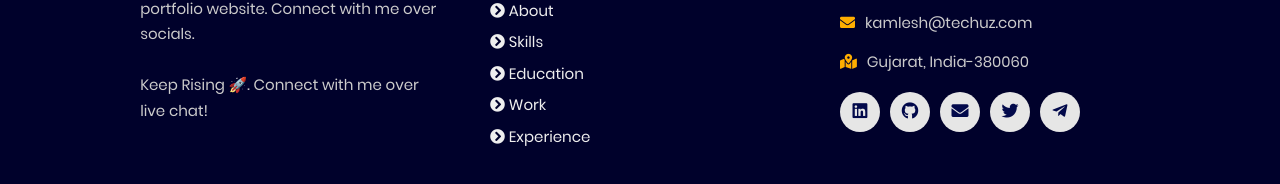
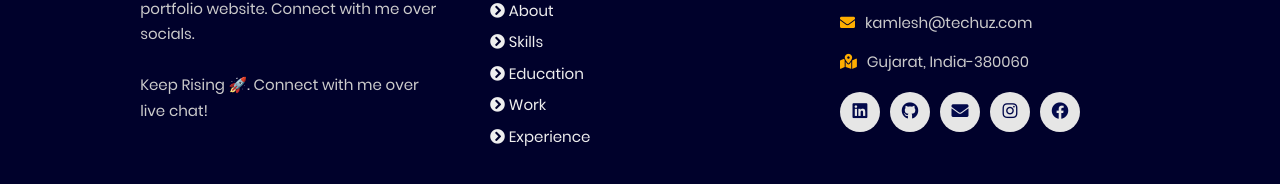
Before and after one commit to KamleshTechuz/zacrabo, a React (Create React App) app: page /contact in a window 1280 px wide. Shown: the part 718-902 px from the top of the page. Built offline with nearby package versions, Linux system fonts and the light colour scheme.

Commit message:
email added

```diff
--- a/src/pages/Home.js
+++ b/src/pages/Home.js
@@ -7,6 +7,7 @@ export const Home = () => {
   const socialData = [
     { icon: "fab fa-linkedin", class: "linkedin", label: "LinkedIn", url: `${PERSON.social_url.linkedIn}` },
     { icon: "fab fa-github", class: "github", label: "GitHub", url: `${PERSON.social_url.gitHub}` },
+    { icon: "fas fa-envelope", class: "", label: "", url: `mailto:${PERSON.email}` },
     // { icon: "fab fa-twitter", class: "twitter", label: "Twitter", url: "" },
     // { icon: "fab fa-telegram-plane", class: "telegram", label: "Telegram", url: ""},
     { icon: "fab fa-instagram", class: "instagram", label: "Instagram", url: `${PERSON.social_url.insta}` },
--- a/src/shared/components/Footer.js
+++ b/src/shared/components/Footer.js
@@ -1,8 +1,19 @@
 import React from "react";
 import { Link } from "react-router-dom";
+import { PERSON } from "../../profile.data";
 import { CONSTAINT } from "../services/CONSTAINT.service";
 
 export const Footer = () => {
+
+    const socialData = [
+        { icon: "fab fa-linkedin", url: `${PERSON.social_url.linkedIn}` },
+        { icon: "fab fa-github", url: `${PERSON.social_url.gitHub}` },
+        { icon: "fas fa-envelope", url: `mailto:${PERSON.email}` },
+        // { icon: "fab fa-twitter", class: "twitter", label: "Twitter", url: "" },
+        // { icon: "fab fa-telegram-plane", class: "telegram", label: "Telegram", url: ""},
+        { icon: "fab fa-instagram", url: `${PERSON.social_url.insta}` },
+        { icon: "fab fa-facebook", url: `${PERSON.social_url.facebook}` },
+      ];
     return (
         <section className="footer">
 
@@ -30,11 +41,12 @@ export const Footer = () => {
           <p> <i className="fas fa-map-marked-alt"></i>Gujarat, India-380060</p>
           <div className="share">
 
-              <a href="https://www.linkedin.com/in/jigar-sable" className="fab fa-linkedin" aria-label="LinkedIn" target="_blank"></a>
-              <a href="https://github.com/jigar-sable" className="fab fa-github" aria-label="GitHub" target="_blank"></a>
-              <a href="mailto:jigarsable21@gmail.com" className="fas fa-envelope" aria-label="Mail" target="_blank"></a>
-              <a href="https://twitter.com/jigar_sable" className="fab fa-twitter" aria-label="Twitter" target="_blank"></a>
-              <a href="https://t.me/lifecode5" className="fab fa-telegram-plane" aria-label="Telegram" target="_blank"></a>
+            {
+                socialData.map((data) => {
+                    return <a href={data.url} className={data.icon} target="_blank" key={data.icon}></a>
+                })
+            }
+
           </div>
       </div>
   </div>
```
